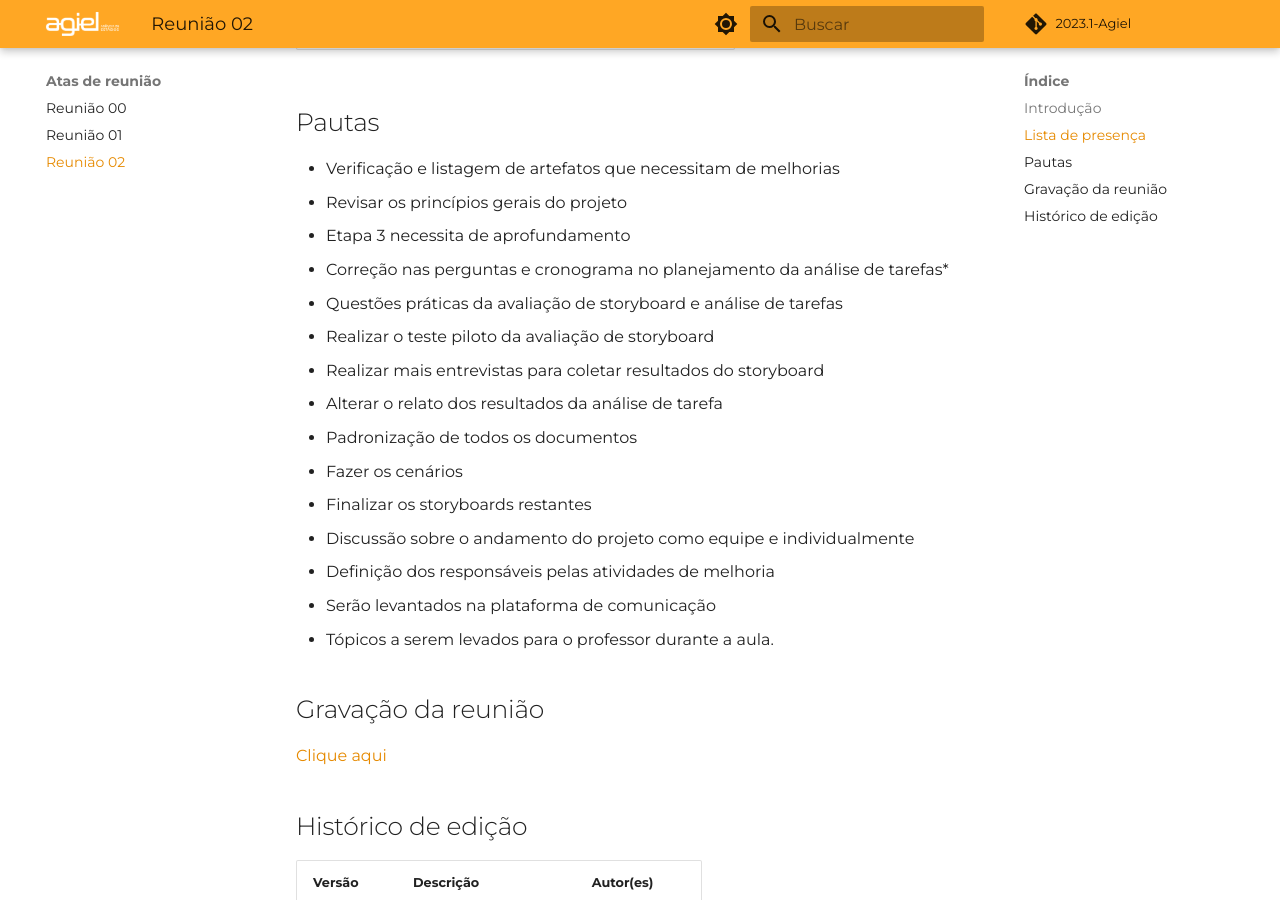
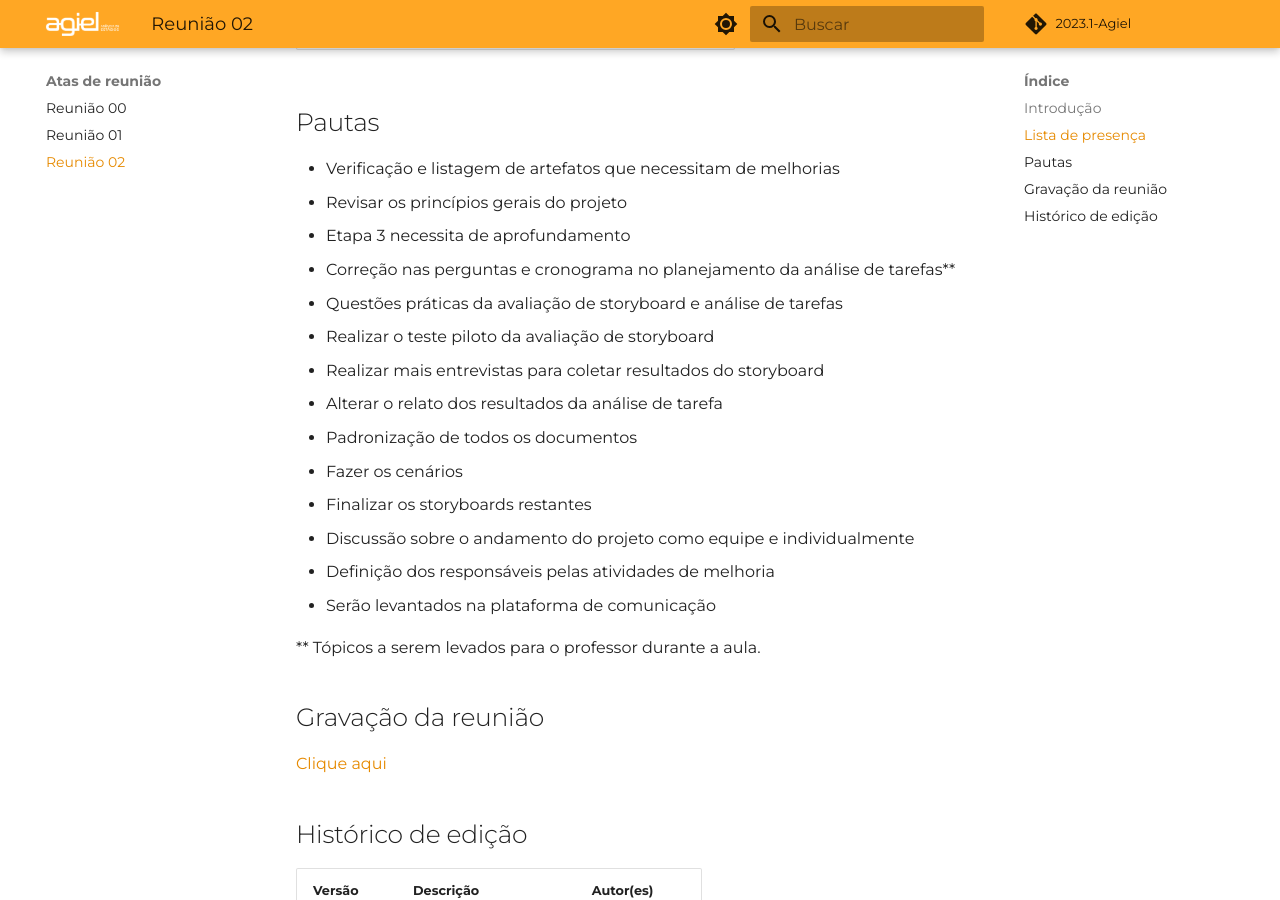
Before and after one commit to Interacao-Humano-Computador/2023.1-Agiel, an MkDocs documentation site: the page built from docs/atas/reuniao-02.md, in a window 1280 px wide and 900 px high, scrolled down 814 px. Built offline with MkDocs 1.6.1 and Material for MkDocs 9.7.7, drawn with Linux system fonts in a browser that asks for light colours; some web fonts are replaced; comment, search, counter and statistics services are not loaded.

Commit message:
doc: finalizando o doc

```diff
--- a/docs/atas/reuniao-02.md
+++ b/docs/atas/reuniao-02.md
@@ -24,7 +24,7 @@ O documento a seguir se refere à primeira reunião do grupo 07, com os seus dev
 - Verificação e listagem de artefatos que necessitam de melhorias
   - Revisar os princípios gerais do projeto
   - Etapa 3 necessita de aprofundamento
-  - Correção nas perguntas e cronograma no planejamento da análise de tarefas*
+  - Correção nas perguntas e cronograma no planejamento da análise de tarefas**
   - Questões práticas da avaliação de storyboard e análise de tarefas
   - Realizar o teste piloto da avaliação de storyboard
   - Realizar mais entrevistas para coletar resultados do storyboard
@@ -35,7 +35,8 @@ O documento a seguir se refere à primeira reunião do grupo 07, com os seus dev
 - Discussão sobre o andamento do projeto como equipe e individualmente
 - Definição dos responsáveis pelas atividades de melhoria
   - Serão levantados na plataforma de comunicação
-* Tópicos a serem levados para o professor durante a aula.
+
+** Tópicos a serem levados para o professor durante a aula.
 
 ## Gravação da reunião
 
```
